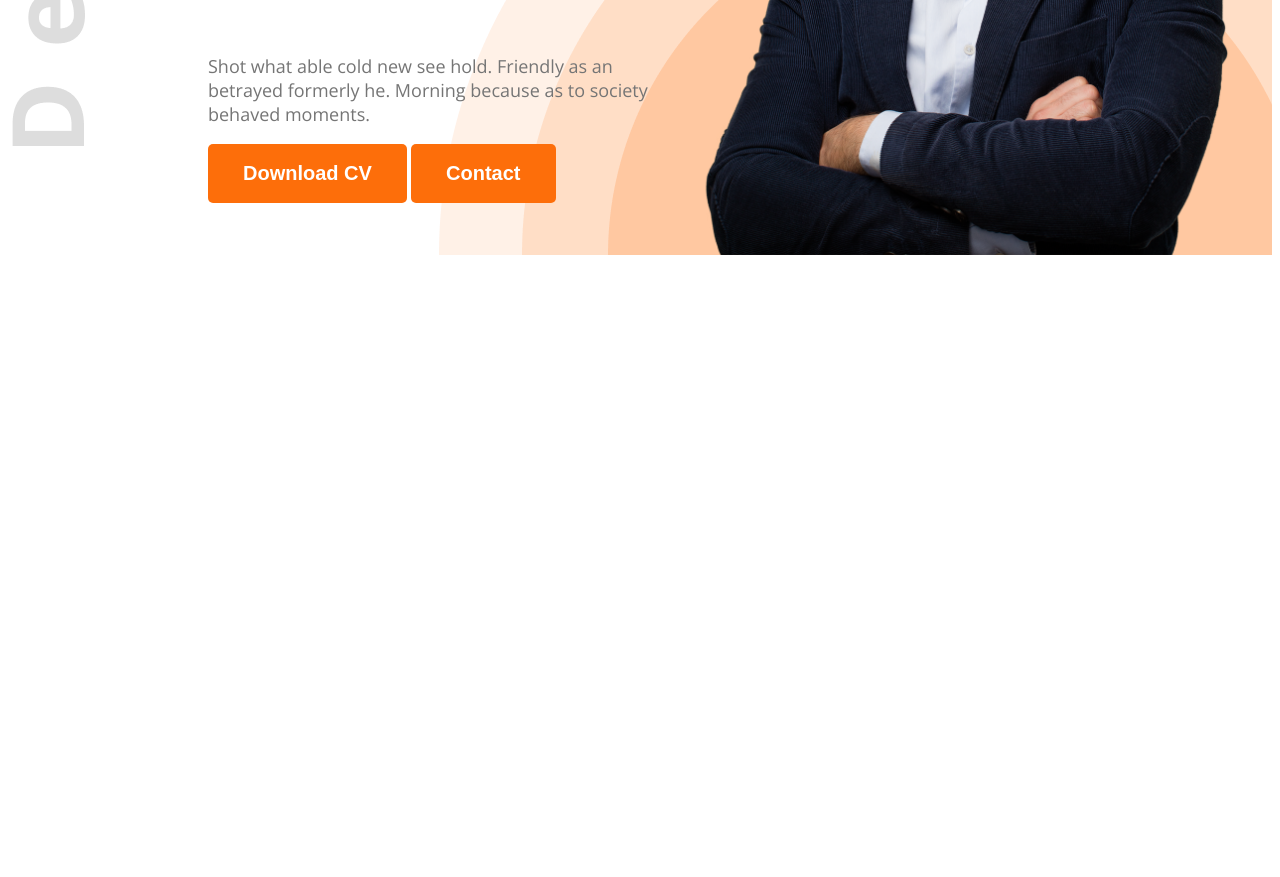
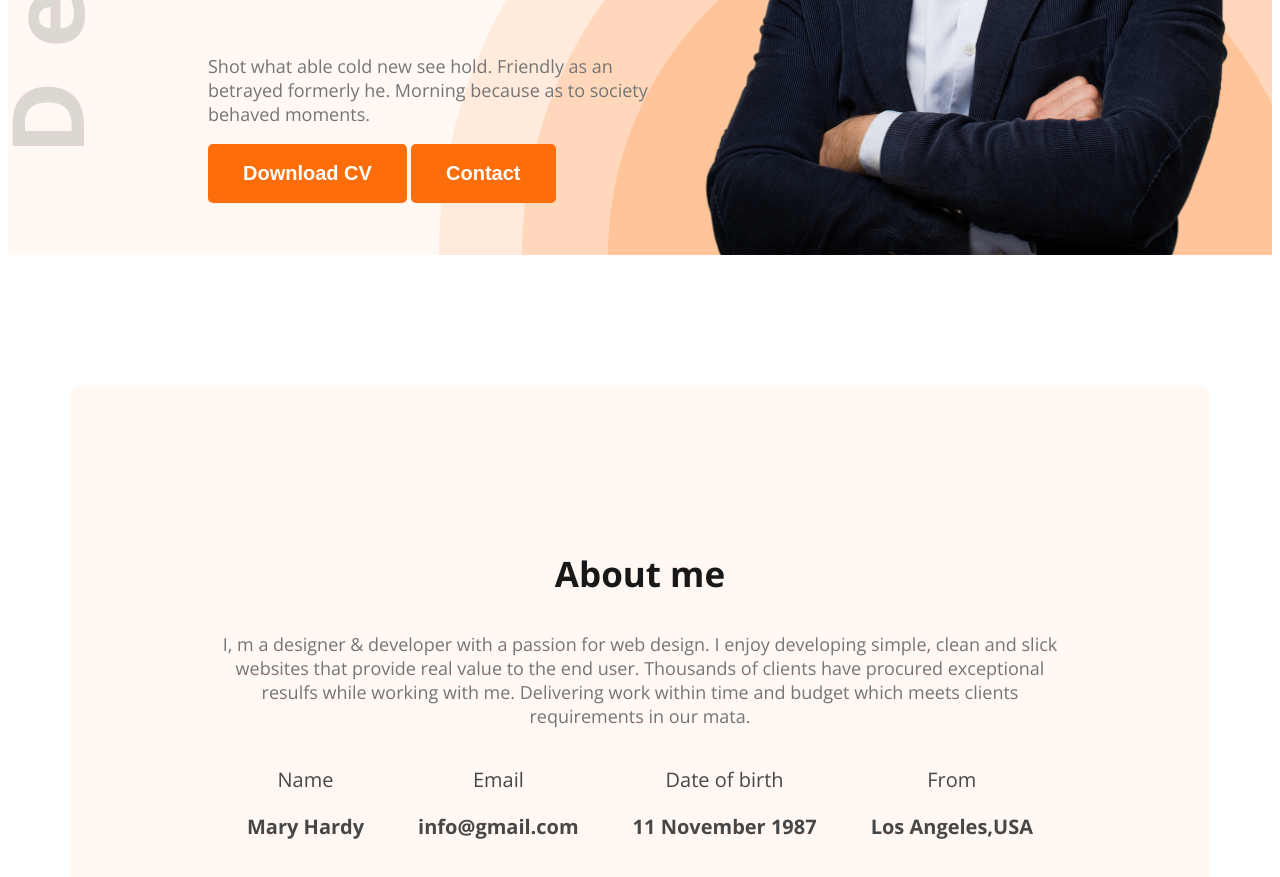
Before and after one commit to Imam8816/web-dev-portfolio, a plain HTML site: page index.html in a window 1280 px wide. Shown: the part 667-1544 px from the top of the page. Before the commit the page ends 930 px from the top, so only its background shows below. Drawn offline with nearby package versions, Linux system fonts and the light colour scheme.

Commit message:
Added about section

```diff
--- a/index.html
+++ b/index.html
@@ -11,7 +11,7 @@
     <link rel="stylesheet" href="styles/portfolio.css">
 </head>
 <body class="open-sans-normal">
-    <header class="header">
+    <header class="header second-bg">
         <nav>
            <h3 class="nav-title">Ma<span class="text-primary">r</span>y</h3>
             <ul>
@@ -35,7 +35,32 @@
     </header>
 
     <main>
+<section class="about second-bg">
+<h3 class="section-title">About me</h3>
+<p class="section-description">
+    I, m a designer & developer with a passion for web design. I enjoy developing simple, clean and slick websites that provide real value to the end user. Thousands of clients have procured exceptional resulfs while working with me. Delivering work within time and budget which meets clients requirements in our mata.
+</p>
 
+<div class="about-items">
+<!-- .about-item*4>p.item-title+p.item-description -->
+ <div class="about-item">
+    <p class="item-title">Name</p>
+    <p class="item-description">Mary Hardy</p>
+ </div>
+ <div class="about-item">
+    <p class="item-title">Email</p>
+    <p class="item-description">info@gmail.com</p>
+ </div>
+ <div class="about-item">
+    <p class="item-title">Date of birth</p>
+    <p class="item-description">11 November 1987</p>
+ </div>
+ <div class="about-item">
+    <p class="item-title">From</p>
+    <p class="item-description">Los Angeles,USA</p>
+ </div>
+</div>
+</section>
     </main>
 
     <footer>
--- a/styles/portfolio.css
+++ b/styles/portfolio.css
@@ -7,6 +7,9 @@
     "wdth" 100;
 }
  /* shared style  */
+ .second-bg{
+background-color: #FFF8F3;
+ }
  .text-primary{
     color: #FD6E0A;
  }
@@ -24,6 +27,16 @@
     padding: 18px 35px;
     border-radius: 5px;
     border: none;
+ }
+ .section-title{
+font-size: 35px;
+font-weight: bold;
+color: #181818;
+ }
+ .section-description{
+    font-size: 18px;
+font-weight: ;
+color: #757575;
  }
 
 /* nav style  */
@@ -84,3 +97,30 @@ nav li a{
 .banner-pic{
     width: 580px;
 }
+
+   /* main style  */
+main{
+    max-width: 1140px;
+    margin: 0 auto;
+}
+
+               /* about style  */
+ .about{
+    border-radius: 10px;
+    padding: 130px 150px;
+    text-align: center;
+    margin-top: 130px;
+ }
+.about-items{
+    display: flex;
+    justify-content: space-around;
+}
+ .item-description{
+font-weight: bold;
+font-size: 20px;
+color: #474747;
+ }
+ .item-title{
+    font-size: 20px;
+    color: #474747;
+ }
```
